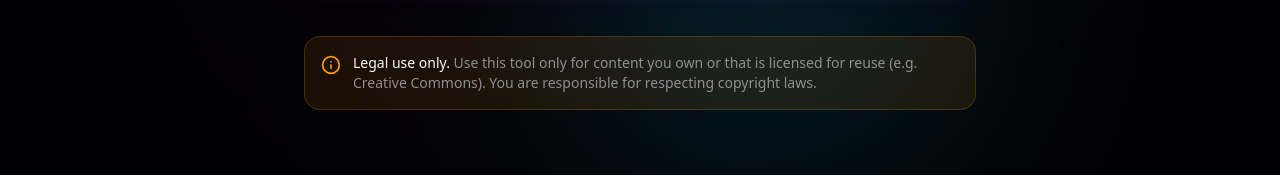
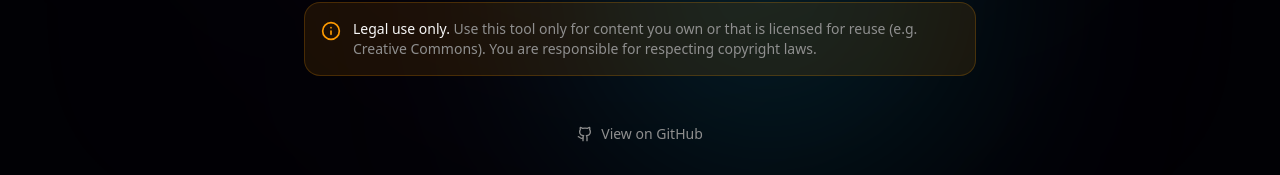
Before and after one commit to tobiasvdorp/youtube-audio-downloader, a Next.js app: page / in a window 1280 px wide. Shown: the part 622-797 px from the top of the page. Built offline with nearby package versions, Linux system fonts and the light colour scheme.

Commit message:
add github link

```diff
--- a/src/app/page.tsx
+++ b/src/app/page.tsx
@@ -1,10 +1,27 @@
+"use client";
+
+import { useState, useCallback } from "react";
 import { DownloadForm } from "@/components/download-form";
+import { RecentDownloadsSidebar } from "@/components/recent-downloads-sidebar";
 import { WaveBars } from "@/components/wave-bars";
-import { Info, Play } from "lucide-react";
+import { Github, Info, Play } from "lucide-react";
+import type { RecentDownload } from "@/types/download";
 
 export default function Home() {
+  const [selectedDownload, setSelectedDownload] = useState<RecentDownload | null>(null);
+  const [formKey, setFormKey] = useState(0);
+
+  const handleSelectDownload = useCallback((download: RecentDownload) => {
+    setSelectedDownload(download);
+    // Increment key to force DownloadForm to remount with new initial values
+    setFormKey((prev) => prev + 1);
+  }, []);
+
   return (
     <main className="min-h-screen flex flex-col items-center justify-center p-6 relative overflow-hidden">
+      {/* Recent Downloads Sidebar */}
+      <RecentDownloadsSidebar onSelectDownload={handleSelectDownload} />
+
       {/* Background gradient effects */}
       <div className="absolute inset-0 -z-10">
         <div className="absolute top-0 left-1/4 w-96 h-96 bg-primary/20 rounded-full blur-[128px]" />
@@ -34,8 +51,12 @@ export default function Home() {
           </p>
         </div>
 
-        {/* Download Form */}
-        <DownloadForm />
+        {/* Download Form - key forces remount when selecting recent download */}
+        <DownloadForm
+          key={formKey}
+          initialUrl={selectedDownload?.url}
+          initialFormat={selectedDownload?.format}
+        />
 
         {/* Legal Notice */}
         <div className="flex gap-3 p-4 bg-amber-500/10 rounded-xl border border-amber-500/20 text-sm">
@@ -47,6 +68,19 @@ export default function Home() {
             copyright laws.
           </p>
         </div>
+
+        {/* GitHub Link */}
+        <div className="flex justify-center">
+          <a
+            href="https://github.com/tobiasvdorp/youtube-audio-downloader"
+            target="_blank"
+            rel="noopener noreferrer"
+            className="inline-flex items-center gap-2 text-sm text-muted-foreground hover:text-foreground transition-colors"
+          >
+            <Github className="size-4" />
+            View on GitHub
+          </a>
+        </div>
       </div>
     </main>
   );
```
